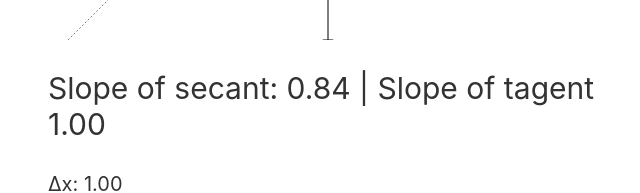
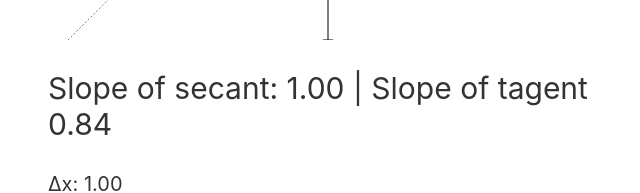
Before and after one commit to nchlsb/early-calc, a Svelte app: page / in a window 1280 px wide. Shown: the part 656-849 px from the top of the page, without its empty margins (312-952 px from the left). Built offline with nearby package versions, Linux system fonts and the light colour scheme.

Commit message:
Removing NaN slope of tangent and -0 delta x

```diff
--- a/src/App.svelte
+++ b/src/App.svelte
@@ -60,6 +60,12 @@
 
 	let tangent: (x: number) => number
 	$: tangent = twoPointForm(tangentPoint1, tangentPoint2)
+
+	let slopeTangent: number
+
+	$: slopeTangent = slope(tangentPoint1, tangentPoint2)
+	let slopeSecant: number
+	$: slopeSecant = (secantPoint1.x != secantPoint2.x) ? slope(secantPoint1, secantPoint2) : slopeTangent
 
 	let displayedTangentLine: {x1: number, y1: number, x2: number, y2: number}
 	$: displayedTangentLine = {
@@ -247,7 +253,7 @@
 
 	<p id = "SecantVsTangent">
 		{#if context === 'Derivative'}
-			Slope of secant: {slope(secantPoint1, secantPoint2).toFixed(2)} | Slope of tagent {slope(tangentPoint1, tangentPoint2).toFixed(2)}
+			Slope of secant: {slopeTangent.toFixed(2)} | Slope of tagent {slopeSecant.toFixed(2)}
 		{:else}
 			Area of rectangles: {sumBy(riemannRectangles, rectangle => rectangle.width * rectangle.height).toFixed(2)}
 			| Area under curve: {(DELTA_X_APPROACHES_0 * actualSum).toFixed(2)}
@@ -258,7 +264,7 @@
 	<label for="deltaX">Δx: {deltaX.toFixed(2)}</label>
 	<input id="deltaX" type="range" min="-1" step="0.001" max="1"  bind:value={sliderDeltaX} on:input={renderEquation}>
 
-	<label id="labelDeltaXValue" for="deltaX">x: {x.toFixed(2)}</label>
+	<label id="labelDeltaXValue" for="deltaX">x: {x.toFixed(2).replace('-0', '0')}</label>
 	<input id="x" type="range" step="0.01" min={xMinBound} max={xMaxBound} bind:value={sliderX} on:input={renderEquation}>
 
 	{:else}
```
